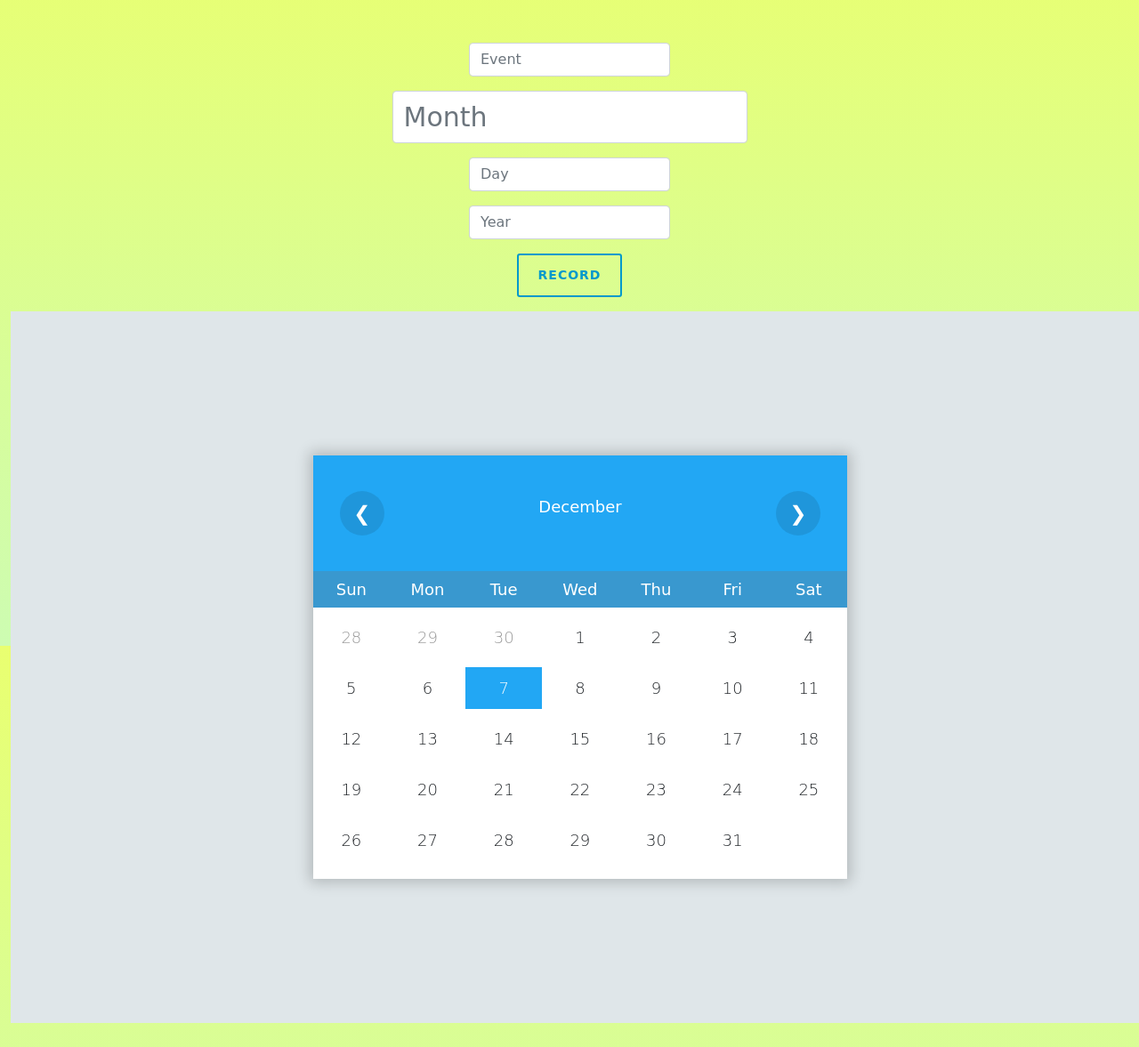
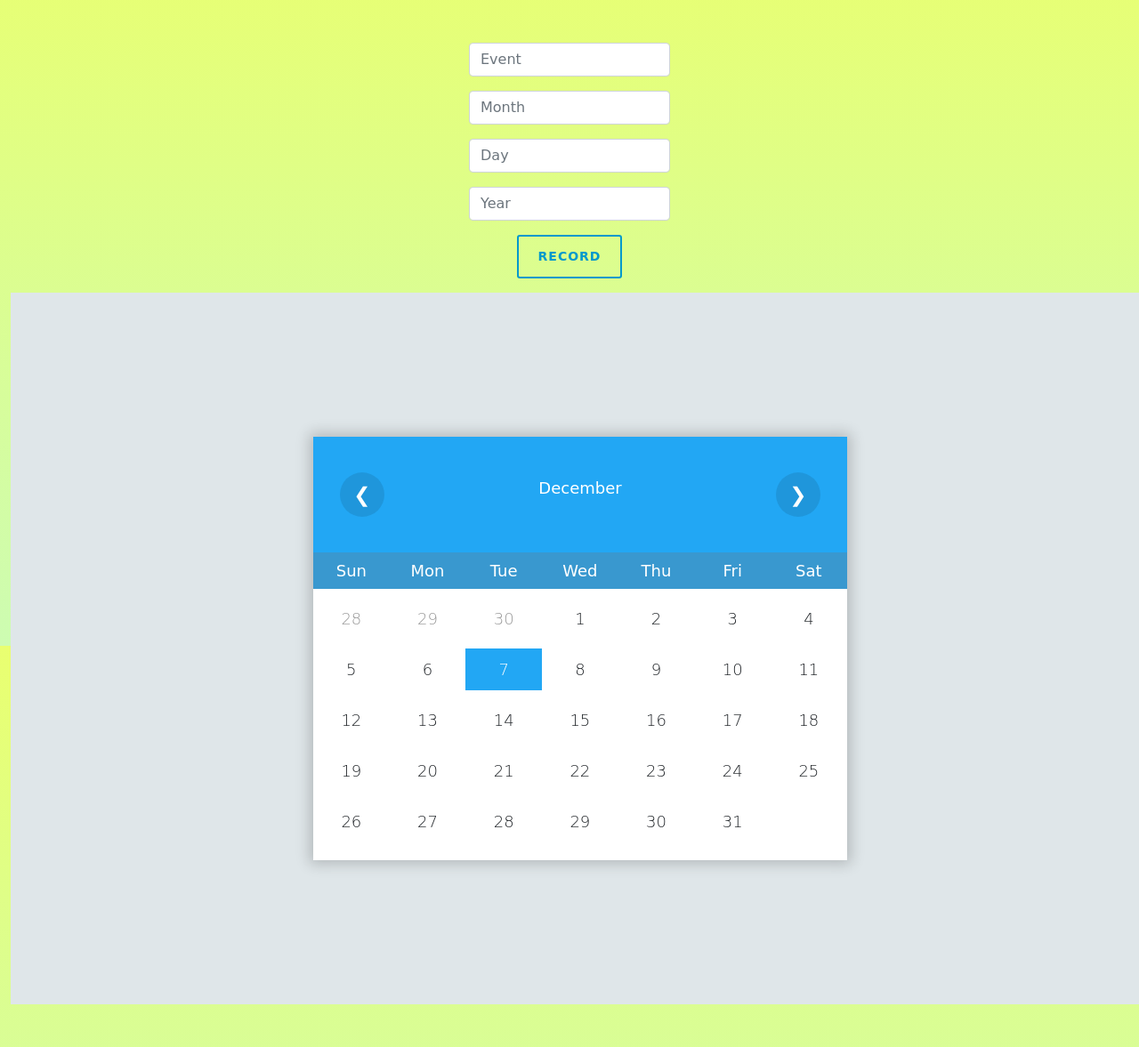
Before and after one commit to dalilaoliva/final_project, a Flask app: page /calendar in a window 1280 px wide. Shown: the part 74-1251 px from the top of the page at 89% size. Run offline with Flask 2, Linux system fonts and the light colour scheme; a user stored in the database is signed in; some libraries are stand-ins or nearby versions; some web fonts are replaced.

Commit message:
month input is now normal size

```diff
--- a/static/styles.css
+++ b/static/styles.css
@@ -232,5 +232,5 @@ iframe{
     }
 
     #month {
-    font-size: 30px;
+    /* font-size: 30px; */
     font-weight: 500;}
```
